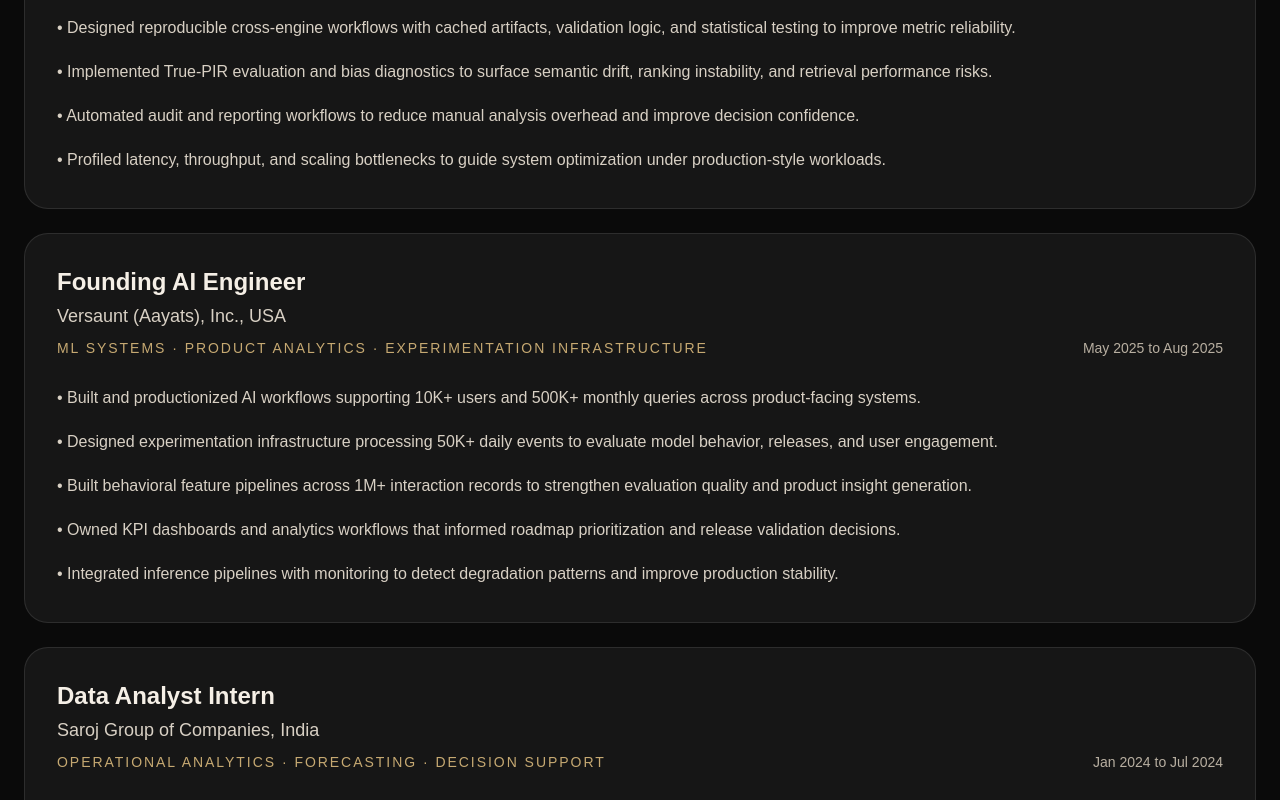
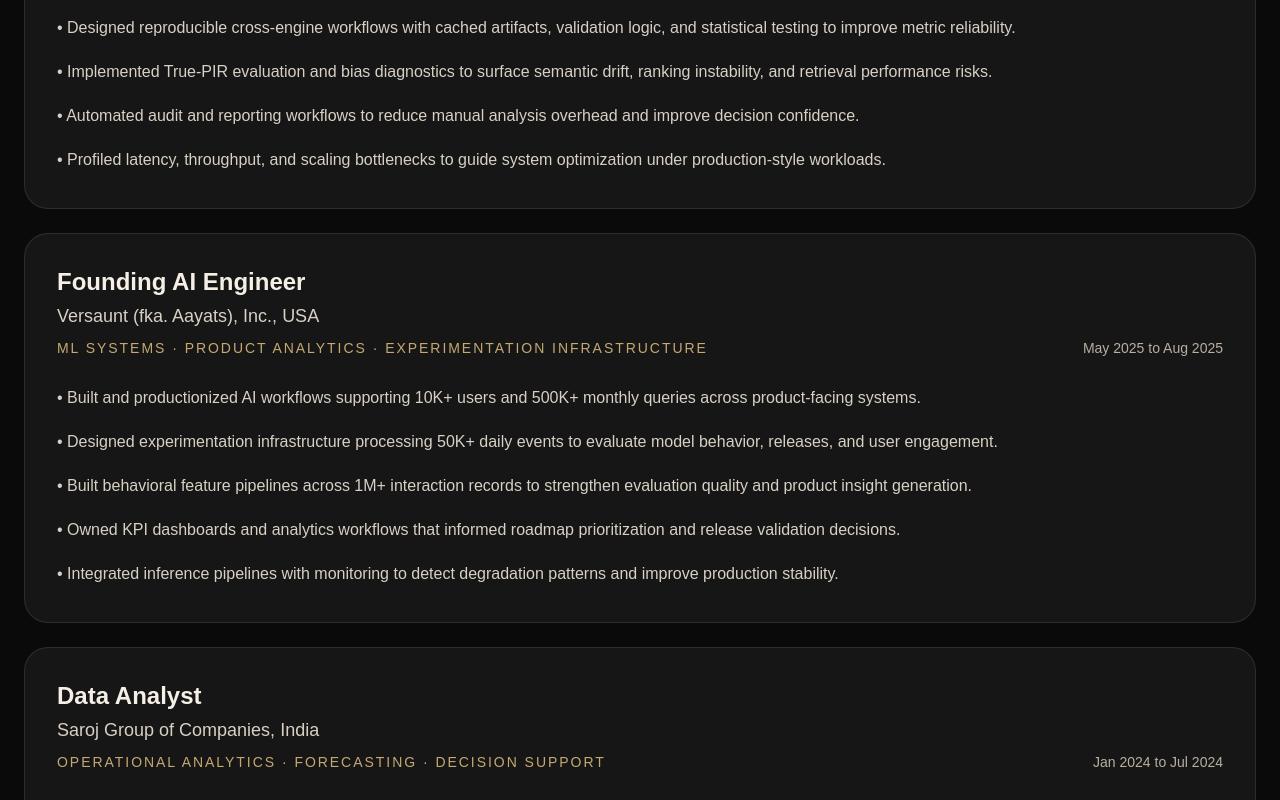
Before and after one commit to kashishlalwani13/Kashish-Portfolio, a Next.js app in the folder frontend/: page / in a window 1280 px wide. Shown: the part 2000-2800 px from the top of the page. Built offline with nearby package versions, Linux system fonts and the light colour scheme.

Commit message:
Update page.tsx

```diff
--- a/frontend/app/page.tsx
+++ b/frontend/app/page.tsx
@@ -45,7 +45,7 @@
   },
   {
     role: "Founding AI Engineer",
-    company: "Versaunt (Aayats), Inc.",
+    company: "Versaunt (fka. Aayats), Inc.",
     location: "USA",
     period: "May 2025 to Aug 2025",
     type: "ML Systems · Product Analytics · Experimentation Infrastructure",
@@ -58,7 +58,7 @@
     ],
   },
   {
-    role: "Data Analyst Intern",
+    role: "Data Analyst",
     company: "Saroj Group of Companies",
     location: "India",
     period: "Jan 2024 to Jul 2024",
@@ -70,11 +70,11 @@
     ],
   },
   {
-    role: "Data Analyst Intern",
+    role: "Data Analyst",
     company: "Kamala Plastics",
     location: "India",
     period: "Jul 2023 to Dec 2023",
-    type: "ETL · KPI Reporting · Operational Analytics",
+    type: "ETL · KPI Reporting · Operational Analytics · Data Quality ",
     bullets: [
       "Built ETL workflows integrating 200K+ records to improve reporting consistency and operational visibility.",
       "Used SQL and Python analysis to identify trends that improved operational performance by 17%.",
@@ -427,7 +427,7 @@
 
         <div>
           <p className="mb-4 text-sm uppercase tracking-[0.3em] text-[#c6a972]">
-            Data Scientist · Applied AI · Product Analytics · Systems
+            Systems AI Engineer · Applied Data Scientist · Analytics · ML Systems
           </p>
           <h1 className="mb-6 text-5xl font-bold leading-tight md:text-7xl">
             Kashish
@@ -723,7 +723,7 @@
         <div className="rounded-[2rem] border border-[#c6a972]/20 bg-[#121212] p-10 transition-all duration-300 hover:-translate-y-1 hover:border-[#c6a972]/35 hover:shadow-2xl">
           <p className="mb-3 text-sm uppercase tracking-[0.3em] text-[#c6a972]">Contact</p>
           <h2 className="mb-4 text-3xl font-semibold md:text-4xl">
-            Open to Data Scientist, ML Engineer, and Applied AI opportunities
+            Open to Data Scientist, ML Engineer, Applied AI, and Analytics roles.
           </h2>
           <p className="mb-8 max-w-3xl text-lg leading-8 text-[#d8d0c4]">
             I am especially interested in roles where machine learning, analytics, experimentation, and systems execution come together to shape product performance and business decisions.
```
